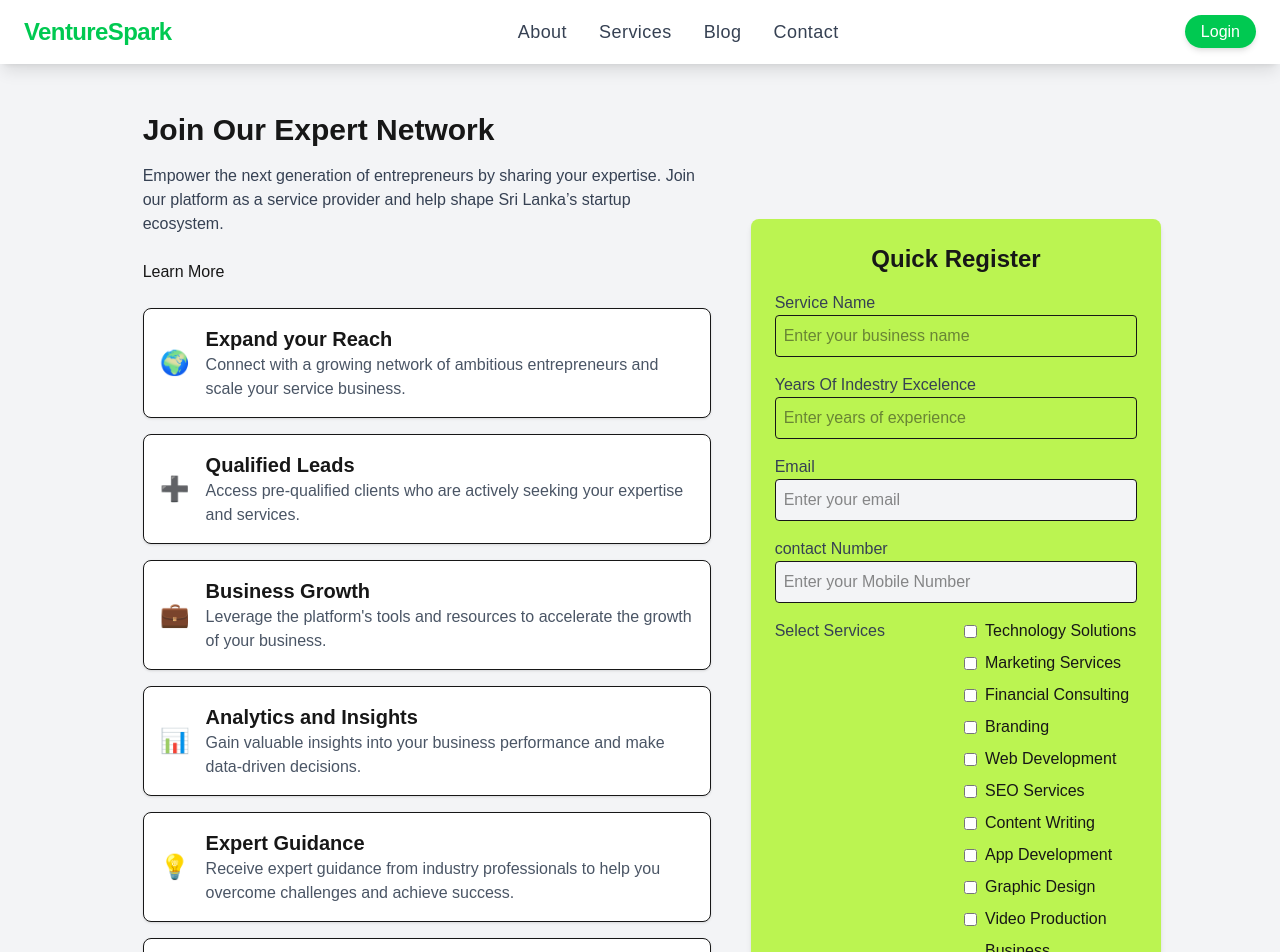
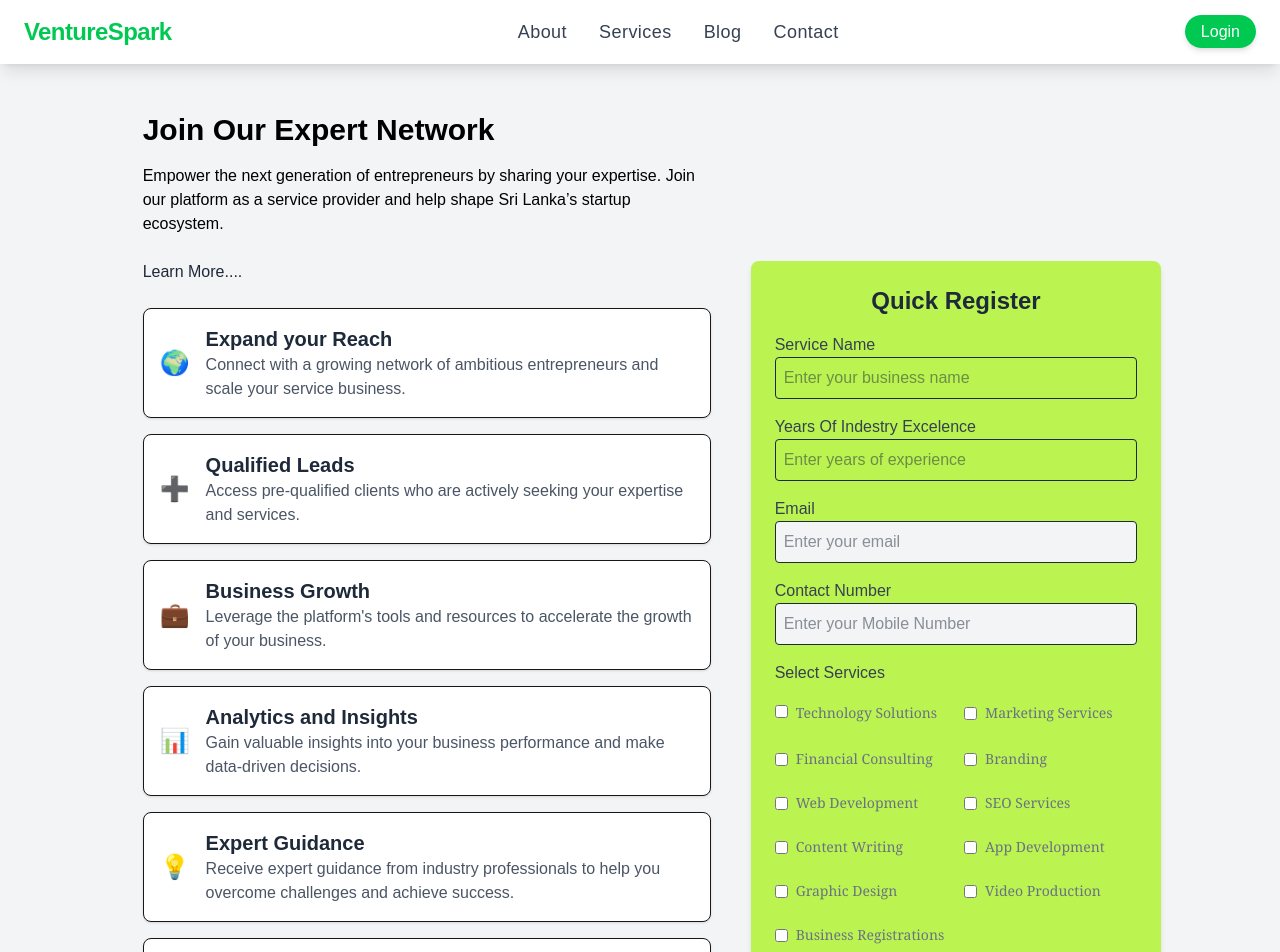
Before and after one commit to APIIT-CC-Asignment/-VentureSpark, a Next.js app: page /pages/vendordetails in a window 1280 px wide. Shown: the top 952 px of the page. Built offline with nearby package versions, Linux system fonts and the light colour scheme.

Commit message:
vendor-details margin updates

```diff
--- a/src/app/pages/vendordetails/page.tsx
+++ b/src/app/pages/vendordetails/page.tsx
@@ -30,23 +30,23 @@ export default function VendorDetails() {
       <div className="flex grid-cols-2 gap-4 items-center justify-center min-h-screen p-6 bg-gray-100">
         {/* Left Section */}
         <div className="md:w-1/2 p-6">
-          <h1 className="text-3xl font-bold mb-4 font-Positivus">
+          <h1 className="text-3xl font-bold mb-4 font-Positivus text-black">
             Join Our Expert Network
           </h1>
-          <p className="text-gray-700 mb-6">
+          <p className="text-black mb-6">
             Empower the next generation of entrepreneurs by sharing your
             expertise. Join our platform as a service provider and help shape
             Sri Lanka’s startup ecosystem.
           </p>
-          <button className="flex items-center space-x-2 text-[#B99FF66] font-medium">
-            <span>Learn More</span>
+          <button className="flex items-center space-x-2 text-gray-800 font-medium">
+            <span>Learn More....</span>
           </button>
           {/* Benefits */}
           <div className="mt-6 space-y-4">
             <div className="flex items-center p-4 border rounded-lg shadow-sm bg-white">
               <span className="text-2xl mr-4">🌍</span>
               <div>
-                <h2 className="text-xl font-semibold">Expand your Reach</h2>
+                <h2 className="text-xl font-semibold text-gray-800">Expand your Reach</h2>
                 <p className="text-gray-600">
                   Connect with a growing network of ambitious entrepreneurs and
                   scale your service business.
@@ -56,7 +56,7 @@ export default function VendorDetails() {
             <div className="flex items-center p-4 border rounded-lg shadow-sm bg-white">
               <span className="text-2xl mr-4">➕</span>
               <div>
-                <h2 className="text-xl font-semibold">Qualified Leads</h2>
+                <h2 className="text-xl font-semibold text-gray-800">Qualified Leads</h2>
                 <p className="text-gray-600">
                   Access pre-qualified clients who are actively seeking your
                   expertise and services.
@@ -66,7 +66,7 @@ export default function VendorDetails() {
             <div className="flex items-center p-4 border rounded-lg shadow-sm bg-white">
               <span className="text-2xl mr-4">💼</span>
               <div>
-                <h2 className="text-xl font-semibold">Business Growth</h2>
+                <h2 className="text-xl font-semibold text-gray-800">Business Growth</h2>
                 <p className="text-gray-600">
                   Leverage the platform's tools and resources to accelerate the
                   growth of your business.
@@ -76,7 +76,7 @@ export default function VendorDetails() {
             <div className="flex items-center p-4 border rounded-lg shadow-sm bg-white">
               <span className="text-2xl mr-4">📊</span>
               <div>
-                <h2 className="text-xl font-semibold">
+                <h2 className="text-xl font-semibold text-gray-800">
                   Analytics and Insights
                 </h2>
                 <p className="text-gray-600">
@@ -88,7 +88,7 @@ export default function VendorDetails() {
             <div className="flex items-center p-4 border rounded-lg shadow-sm bg-white">
               <span className="text-2xl mr-4">💡</span>
               <div>
-                <h2 className="text-xl font-semibold">Expert Guidance</h2>
+                <h2 className="text-xl font-semibold text-gray-800">Expert Guidance</h2>
                 <p className="text-gray-600">
                   Receive expert guidance from industry professionals to help
                   you overcome challenges and achieve success.
@@ -98,7 +98,7 @@ export default function VendorDetails() {
             <div className="flex items-center p-4 border rounded-lg shadow-sm bg-white">
               <span className="text-2xl mr-4">🌱</span>
               <div>
-                <h2 className="text-xl font-semibold">Continuous Learning</h2>
+                <h2 className="text-xl font-semibold text-gray-800">Continuous Learning</h2>
                 <p className="text-gray-600">
                   Access a library of educational resources and training to keep
                   improving your skills and knowledge.
@@ -108,7 +108,7 @@ export default function VendorDetails() {
             <div className="flex items-center p-4 border rounded-lg shadow-sm bg-white">
               <span className="text-2xl mr-4">🤝</span>
               <div>
-                <h2 className="text-xl font-semibold">
+                <h2 className="text-xl font-semibold text-gray-800">
                   Collaborative Opportunities
                 </h2>
                 <p className="text-gray-600">
@@ -122,7 +122,7 @@ export default function VendorDetails() {
 
         {/* Right Section */}
         <div className="md:w-1/3 p-6 bg-lime-300 rounded-lg shadow-md">
-          <h2 className="text-2xl font-bold mb-4 text-center">
+          <h2 className="text-2xl font-bold mb-4 text-center text-gray-800">
             Quick Register
           </h2>
           <form className="space-y-4">
@@ -132,16 +132,16 @@ export default function VendorDetails() {
               </label>
               <input
                 type="text"
-                className="w-full p-2 border rounded"
+                className="w-full p-2 border rounded text-gray-800"
                 placeholder="Enter your business name"
               />
             </div>
             <div>
-              <label className="block text-gray-700 font-medium">
+              <label className="block text-gray-700 font-medium ">
                 Years Of Indestry Excelence
               </label>
               <input
-                className="w-full p-2 border rounded"
+                className="w-full p-2 border rounded text-gray-800"
                 step="1"
                 min="0"
                 type="number"
@@ -154,7 +154,7 @@ export default function VendorDetails() {
               <label className="block text-gray-700 font-medium">Email</label>
               <input
                 type="email"
-                className="w-full p-2 border rounded bg-gray-100 cursor-not-allowed"
+                className="w-full p-2 border rounded bg-gray-100 cursor-not-allowed text-gray-800"
                 placeholder="Enter your email"
                 value={email || ""}
                 readOnly
@@ -163,31 +163,31 @@ export default function VendorDetails() {
 
             <div>
               <label className="block text-gray-700 font-medium">
-                contact Number
+                Contact Number
               </label>
               <input
                 type="text"
-                className="w-full p-2 border rounded bg-gray-100 cursor-not-allowed"
+                className="w-full p-2 border rounded bg-gray-100 cursor-not-allowed text-gray-800"
                 placeholder="Enter your Mobile Number"
               />
             </div>
 
             {/* Multiple Services Selection */}
-            <div className="space-y-4 grid grid-cols-1 md:grid-cols-2 gap-4">
+            <div className="space-y-4 ">
               <label className="block text-gray-700 font-medium">
                 Select Services
               </label>
-              <div className="space-y-2">
-                <div className="flex items-center">
+              <div className="space-y-2 grid grid-cols-2 md:grid-cols-2 gap-4">
+                <div className="items-center">
                   <input
                     type="checkbox"
                     id="tech-solutions"
                     value="Technology Solutions"
                     checked={selectedServices.includes("Technology Solutions")}
                     onChange={handleServiceChange}
-                    className="mr-2"
+                    className="mr-2 text-gray-800"
                   />
-                  <label htmlFor="tech-solutions">Technology Solutions</label>
+                  <label htmlFor="tech-solutions" className="text-gray-500 font-serif text-sm">Technology Solutions</label>
                 </div>
                 <div className="flex items-center">
                   <input
@@ -198,7 +198,7 @@ export default function VendorDetails() {
                     onChange={handleServiceChange}
                     className="mr-2"
                   />
-                  <label htmlFor="marketing-services">Marketing Services</label>
+                  <label htmlFor="marketing-services" className="text-gray-500 font-serif text-sm">Marketing Services</label>
                 </div>
                 <div className="flex items-center">
                   <input
@@ -209,7 +209,7 @@ export default function VendorDetails() {
                     onChange={handleServiceChange}
                     className="mr-2"
                   />
-                  <label htmlFor="financial-consulting">
+                  <label htmlFor="financial-consulting" className="text-gray-500 font-serif text-sm">
                     Financial Consulting
                   </label>
                 </div>
@@ -222,7 +222,7 @@ export default function VendorDetails() {
                     onChange={handleServiceChange}
                     className="mr-2"
                   />
-                  <label htmlFor="branding">Branding</label>
+                  <label htmlFor="branding" className="text-gray-500 font-serif text-sm">Branding</label>
                 </div>
                 <div className="flex items-center">
                   <input
@@ -233,7 +233,7 @@ export default function VendorDetails() {
                     onChange={handleServiceChange}
                     className="mr-2"
                   />
-                  <label htmlFor="web-development">Web Development</label>
+                  <label htmlFor="web-development" className="text-gray-500 font-serif text-sm">Web Development</label>
                 </div>
 
                 {/* Additional Services */}
@@ -246,7 +246,7 @@ export default function VendorDetails() {
                     onChange={handleServiceChange}
                     className="mr-2"
                   />
-                  <label htmlFor="seo-services">SEO Services</label>
+                  <label htmlFor="seo-services" className="text-gray-500 font-serif text-sm">SEO Services</label>
                 </div>
                 <div className="flex items-center">
                   <input
@@ -257,7 +257,7 @@ export default function VendorDetails() {
                     onChange={handleServiceChange}
                     className="mr-2"
                   />
-                  <label htmlFor="content-writing">Content Writing</label>
+                  <label htmlFor="content-writing" className="text-gray-500 font-serif text-sm">Content Writing</label>
                 </div>
                 <div className="flex items-center">
                   <input
@@ -268,7 +268,7 @@ export default function VendorDetails() {
                     onChange={handleServiceChange}
                     className="mr-2"
                   />
-                  <label htmlFor="app-development">App Development</label>
+                  <label htmlFor="app-development" className="text-gray-500 font-serif text-sm">App Development</label>
                 </div>
                 <div className="flex items-center">
                   <input
@@ -279,7 +279,7 @@ export default function VendorDetails() {
                     onChange={handleServiceChange}
                     className="mr-2"
                   />
-                  <label htmlFor="graphic-design">Graphic Design</label>
+                  <label htmlFor="graphic-design" className="text-gray-500 font-serif text-sm">Graphic Design</label>
                 </div>
                 <div className="flex items-center">
                   <input
@@ -290,7 +290,7 @@ export default function VendorDetails() {
                     onChange={handleServiceChange}
                     className="mr-2"
                   />
-                  <label htmlFor="video-production">Video Production</label>
+                  <label htmlFor="video-production" className="text-gray-500 font-serif text-sm">Video Production</label>
                 </div>
                 <div className="flex items-center">
                   <input
@@ -303,7 +303,7 @@ export default function VendorDetails() {
                     onChange={handleServiceChange}
                     className="mr-2"
                   />
-                  <label htmlFor="business-registrations">
+                  <label htmlFor="business-registrations" className="text-gray-500 font-serif text-sm">
                     Business Registrations
                   </label>
                 </div>
```
